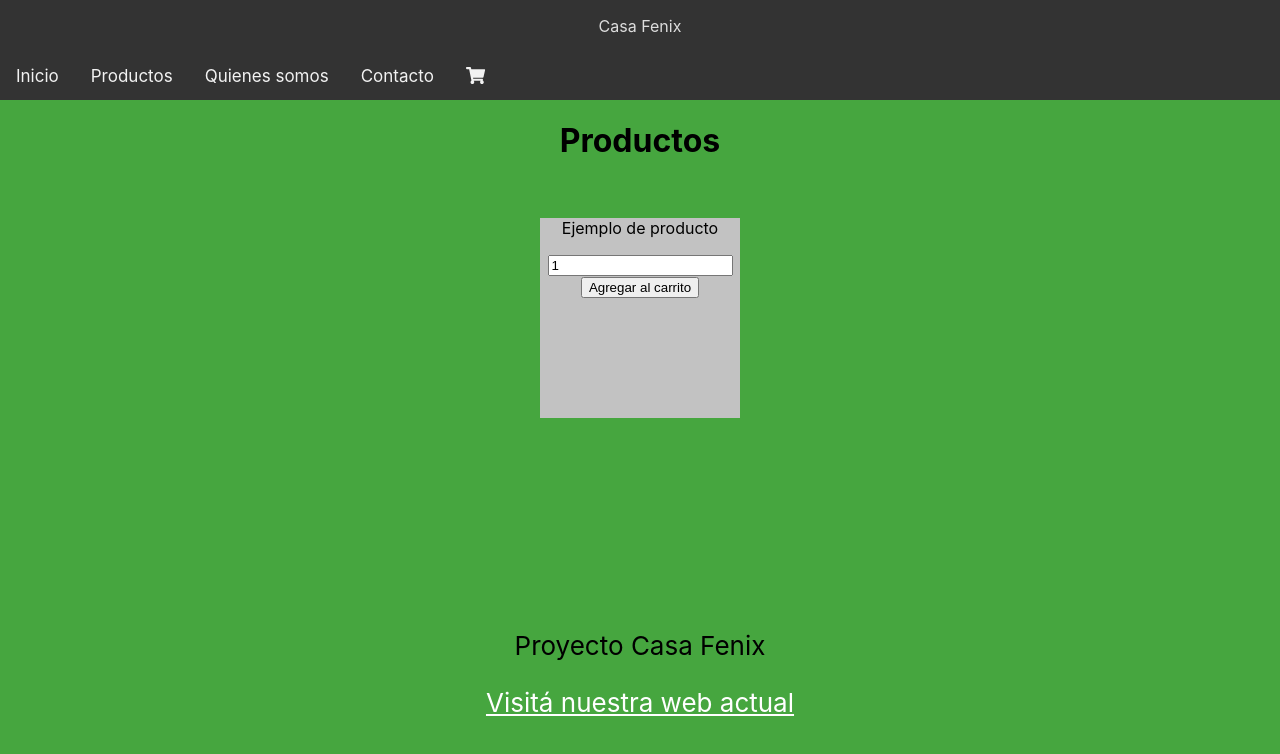
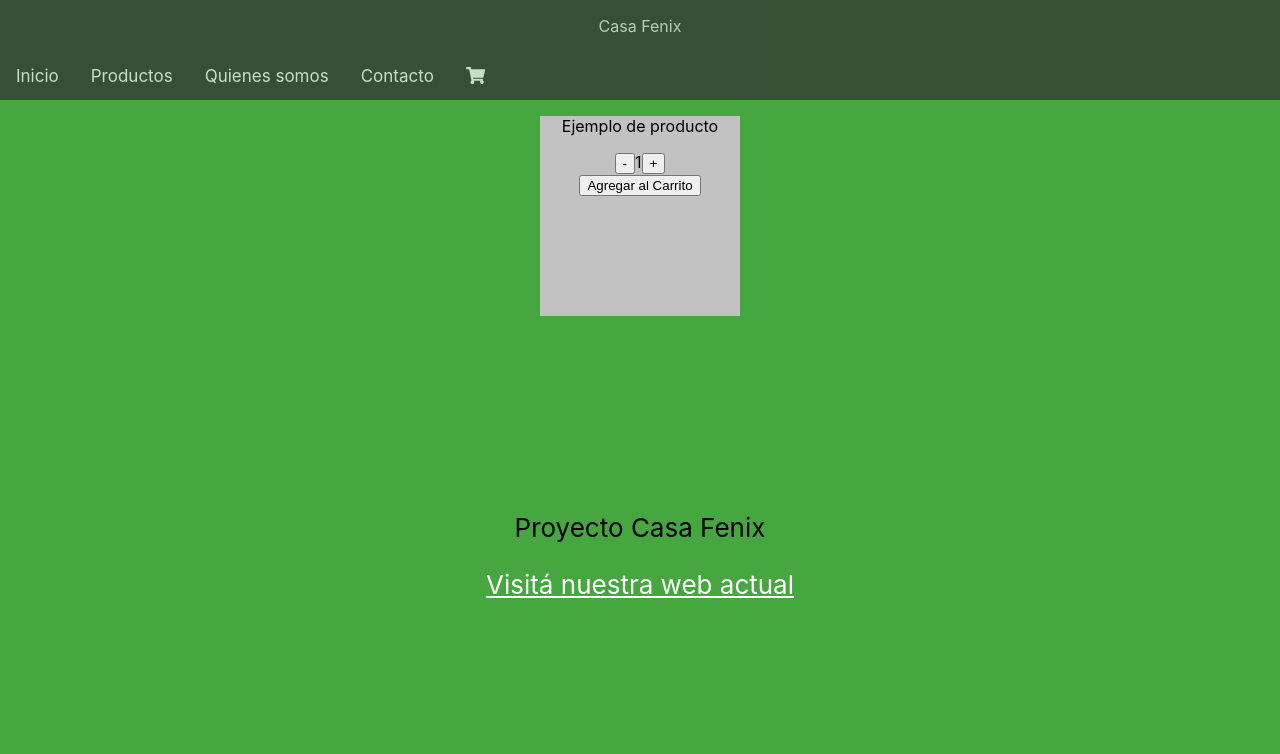
Before and after one commit to lulazuleta/Fenix-LuciaZuleta, a React (Create React App) app: page / in a window 1280 px wide. Shown: the top 754 px of the page. Built offline with nearby package versions, Linux system fonts and the light colour scheme.

Commit message:
ItemCount, contador de producto

```diff
--- a/src/App.js
+++ b/src/App.js
@@ -1,6 +1,5 @@
 import './App.css';
 import {NavBar} from './components/navBar/navBar'
-
 import {ItemCount}from './components/ItemCount/ItemCount'
 
 
@@ -11,7 +10,7 @@ function App() {
     <div className="App">
         <NavBar/>
 
-        <ItemCount/>
+        <ItemCount />
 
 
       <header className="App-header">
--- a/src/components/ItemCount/ItemCount.js
+++ b/src/components/ItemCount/ItemCount.js
@@ -1,30 +1,52 @@
-
 import { useState } from 'react'
-import {ItemListContainer} from '../ItemListContainer/ItemListContainer.js'
+import { FontAwesomeIcon } from '@fortawesome/react-fontawesome'
+import {faPlusSquare} from '@fortawesome/free-solid-svg-icons'
+import {faMinusSquare} from '@fortawesome/free-solid-svg-icons'
+import { isConditionalExpression } from 'typescript'
 
 
 
-export const ItemCount = ()=> {
 
-    const [product, setProduct] = useState('')
 
-    const handleClick =()=> {
-        return (
-        setProduct('el producto se agrego al carrito')
-        )
+export const ItemCount = ({onAdd})=> {
+    let [stocks, setStocks] = useState(30)
+    let [cantidad, setCantidad] = useState(1)
+
+    console.log(stocks)
+    console.log(cantidad);
+
+    function incrementar (){
+
+    if (cantidad<=30){
+        setCantidad(cantidad+1);
+        console.log("El producto se agrego correctamente")
+        setStocks(stocks-1)
+                         }
+                        }
+
+
+    function disminuir (){
+
+        if (cantidad>0 && cantidad<30 )
+        setCantidad(cantidad-1);
+        setStocks(stocks+1)
 
     }
 
+    return (
+<div className="catalogo" style={{backgroundColor: "#c2c2c2", height:"200px", width:"200px", marginLeft:"auto", marginRight:"auto"}}>
 
-    return (
-        <div>
-        <ItemListContainer onAdd={handleClick}/>
-<section>
-        <p>{product}</p>
-        </section>
+       <p>Ejemplo de producto</p>
+
+       <div className="ItemCount">
+       <button onClick={disminuir}><span>-</span></button>
+
+                <span>{cantidad}</span>
+                <button onClick={incrementar}><span>+</span></button> <br/>
+            <button id='btnAdd' className='btn-carrito' onClick={onAdd}>Agregar al Carrito</button>
         </div>
+
+   </div>
     )
 
-
-
 }
--- a/src/components/ItemListContainer/ItemListContainer.js
+++ b/src/components/ItemListContainer/ItemListContainer.js
@@ -1,22 +1,26 @@
+import {ItemCount} from "../../components/ItemCount/ItemCount.js";
+
+export const ItemListContainer = ()=> {
+
+    let handleClick = ()=> {
 
 
-export const ItemListContainer = ({onAdd})=> {
 
+         setProduct('el producto se agrego correctamente')
+ }
     return (
 
     <div className="ItemListContainer">
 
         <h1>Productos</h1> <br/>
 
+        <div>
+        <ItemCount initial={1} stock={30} onAdd={handleClick}/>
+<section>
+        <p>{product}</p>
+        </section>
+        </div>
 
-        <div className="catalogo" style={{backgroundColor: "#c2c2c2", height:"200px", width:"200px", marginLeft:"auto", marginRight:"auto"}}>
-
-            <p>Ejemplo de producto</p>
-
-            <input type="number" min="1"  defaultValue="1"></input> <br/>
-            <button onClick={onAdd}>Agregar al carrito </button>
-
-        </div>
     </div>
 )
 }
--- a/src/components/navBar/navBar.css
+++ b/src/components/navBar/navBar.css
@@ -3,6 +3,7 @@
 
     background-color: #333;
     overflow: hidden;
+    opacity: 75%;
   }
 
   /* Style the links inside the navigation bar */
```
